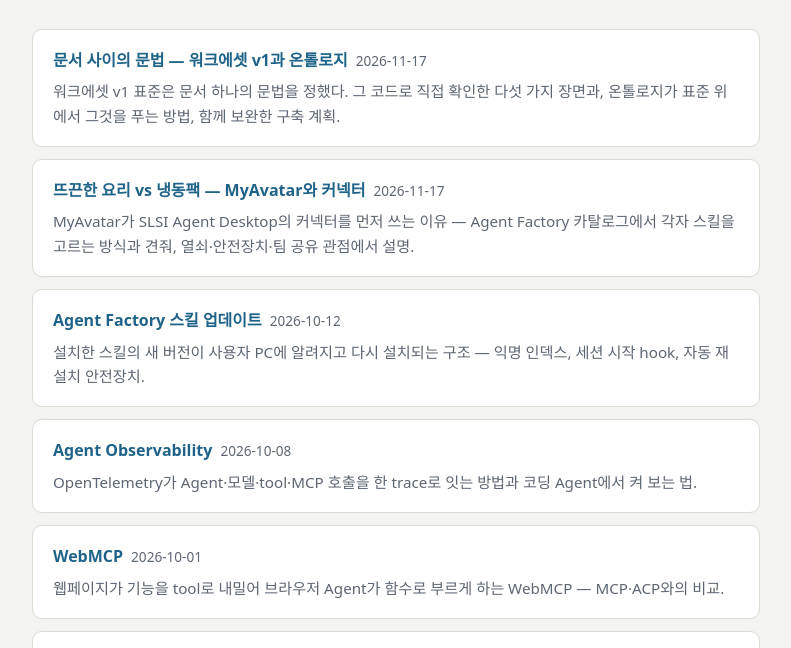
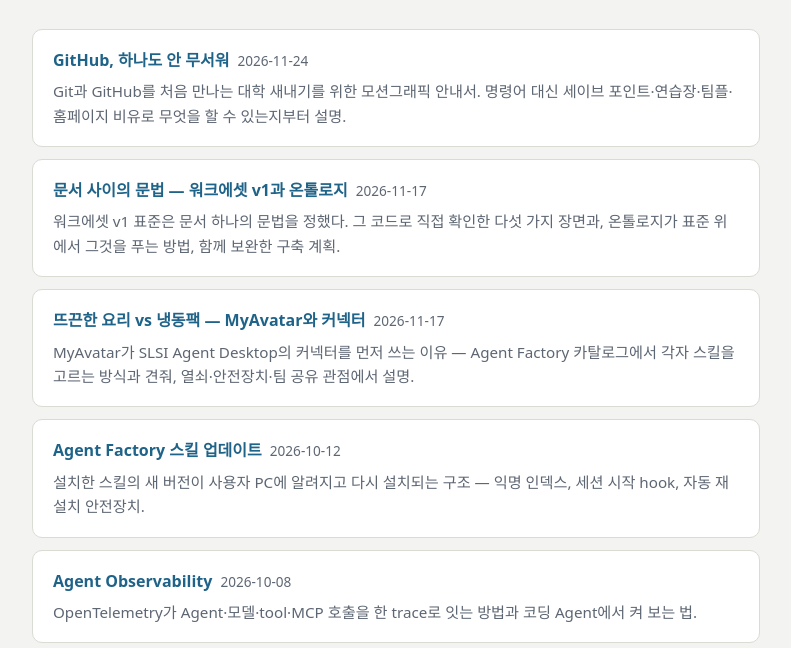
Before and after one commit to jemings/tip, a plain HTML site: page index.html in a window 1280 px wide. Shown: the part 127-775 px from the top of the page, without its empty margins (244-1035 px from the left). Drawn offline with Linux system fonts and the light colour scheme.

Commit message:
docs: list the Git and GitHub first steps deck on the landing page
Co-Authored-By: Claude Opus 5.5 <noreply@anthropic.com>

```diff
--- a/index.html
+++ b/index.html
@@ -58,6 +58,12 @@
       <p class="lead">AI Agent 스터디와 공유용으로 만든 HTML 발표 자료 모음.</p>
       <ul>
         <li>
+          <a class="card" href="git-github-first-steps/git-github-first-steps.html">
+            <span class="title">GitHub, 하나도 안 무서워</span><span class="date">2026-11-24</span>
+            <p class="desc">Git과 GitHub를 처음 만나는 대학 새내기를 위한 모션그래픽 안내서. 명령어 대신 세이브 포인트·연습장·팀플·홈페이지 비유로 무엇을 할 수 있는지부터 설명.</p>
+          </a>
+        </li>
+        <li>
           <a class="card" href="work-asset-ontology/work-asset-ontology.html">
             <span class="title">문서 사이의 문법 — 워크에셋 v1과 온톨로지</span><span class="date">2026-11-17</span>
             <p class="desc">워크에셋 v1 표준은 문서 하나의 문법을 정했다. 그 코드로 직접 확인한 다섯 가지 장면과, 온톨로지가 표준 위에서 그것을 푸는 방법, 함께 보완한 구축 계획.</p>
```
